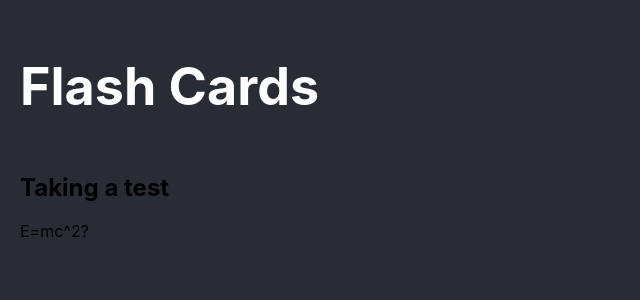
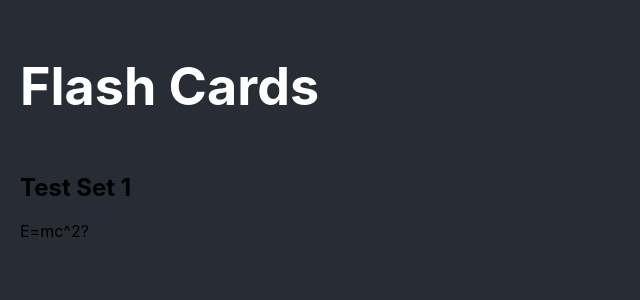
Before and after one commit to jonpepler/flash-cards, a React (Create React App) app: page / in a window 1280 px wide. Both pictures are taken after a click on the element "Test Set 1". Shown: the top 300 px of the page, without its empty margins (0-640 px from the left). Built offline with nearby package versions, Linux system fonts and the light colour scheme.

Commit message:
feat: show the set title during a test

```diff
--- a/src/components/Test.tsx
+++ b/src/components/Test.tsx
@@ -9,7 +9,7 @@ export const Test: FC<TestProps> = ({ set }) => {
   const questions = set.questions
   return (
     <>
-      <h2>Taking a test</h2>
+      <h2>{set.title}</h2>
       <div>{questions[0].question}</div>
     </>
   )
```
Also changed, not shown: 2 other files (tests, documents, lock files or other folders).
